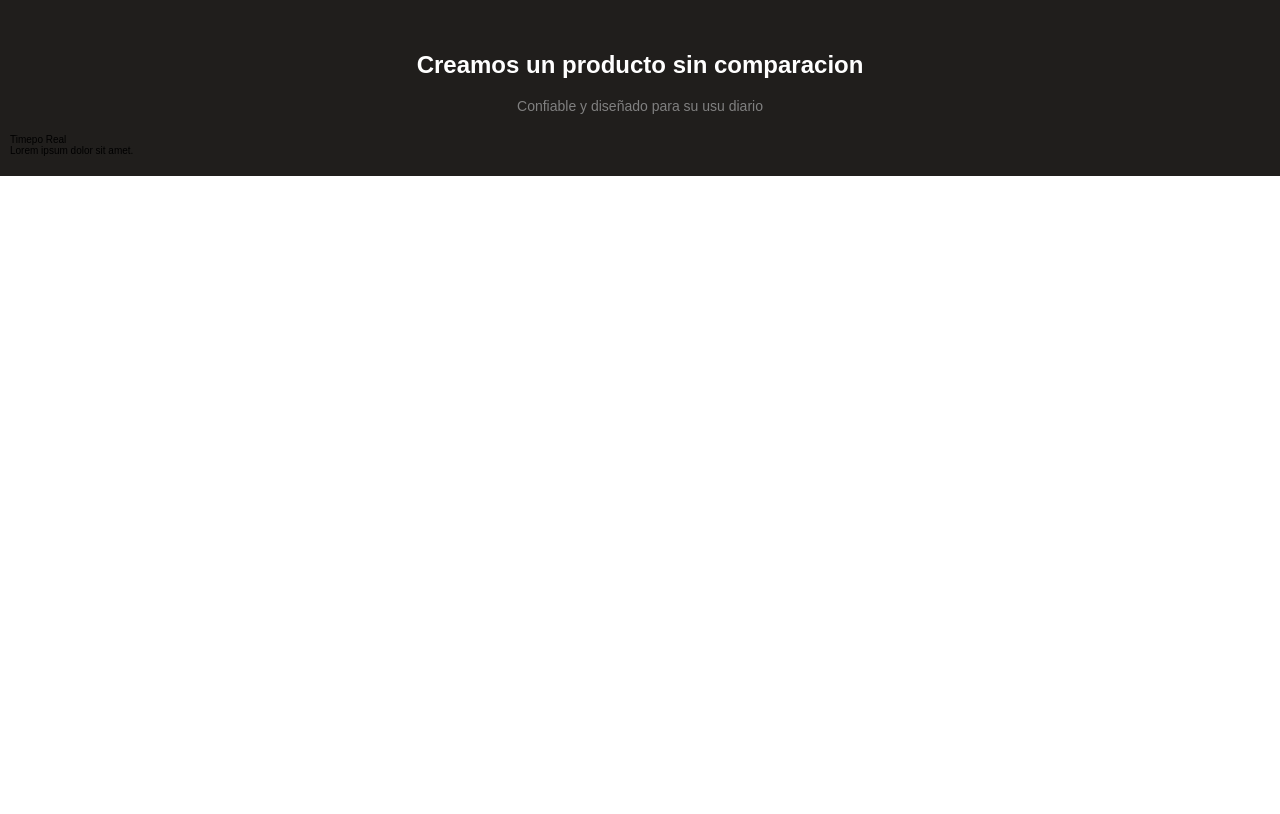
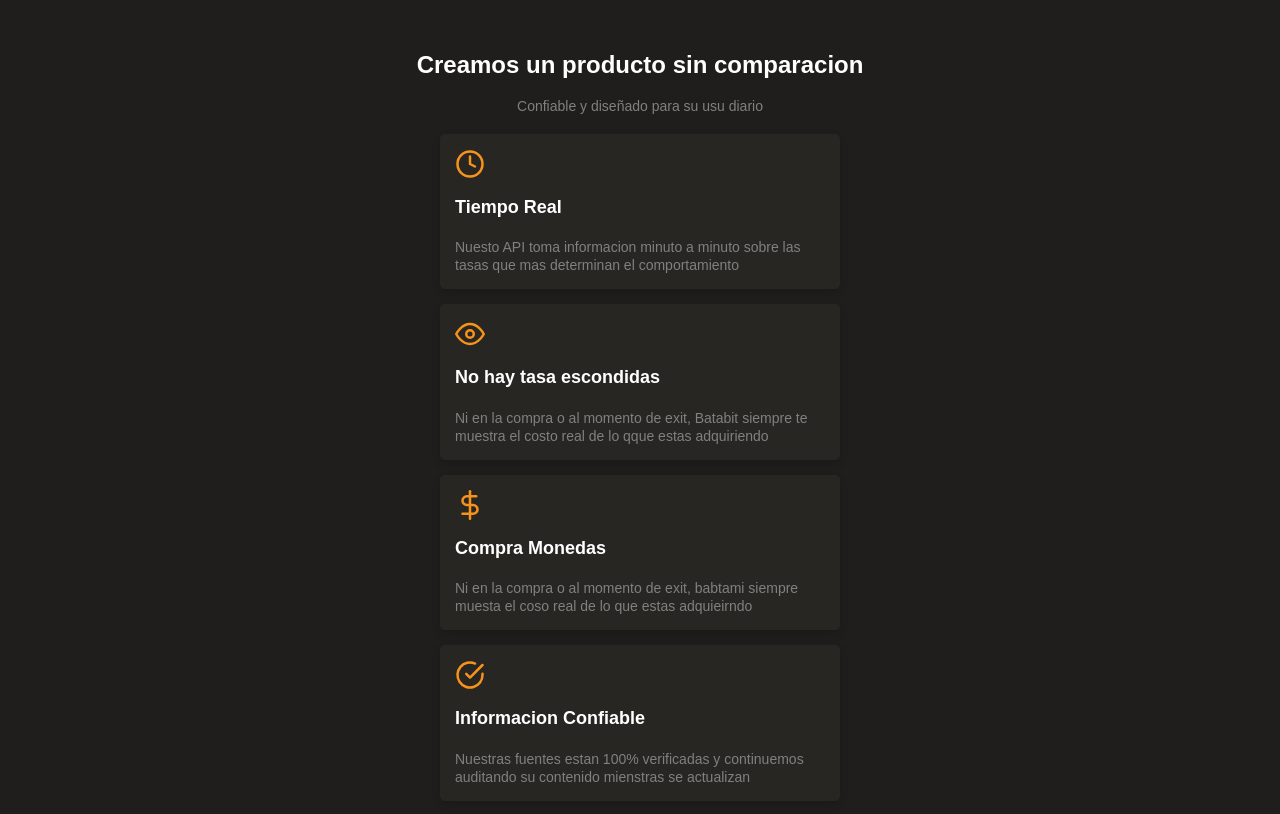
Before and after one commit to MarcoMejiaL/MobileFirst, a plain HTML site: page index.html in a window 1280 px wide. Shown: the part 1146-1960 px from the top of the page. Before the commit the page ends 1322 px from the top, so only its background shows below. Drawn offline with Linux system fonts and the light colour scheme.

Commit message:
se terminaron las cartas

```diff
--- a/assets/css/styles.css
+++ b/assets/css/styles.css
@@ -240,3 +240,66 @@ main{
     line-height: 1.8 rem;
     color: #808080;
 }
+
+.product__cards--container{
+    width: 90%;
+    min-width: 288px;
+    max-width: 400px;
+    min-height: 150px;
+    margin: 15px auto;
+    padding: 15px;
+    background-color: var(--warm-blackplus1);
+    border-radius: 5px;
+    box-shadow: 0 4px 8px rgba(0,0,0,0.16);
+}
+
+.cards-icons {
+    display: inline-block;
+    width: 30px;
+    height: 30px;
+    margin-bottom: 10px ;
+    background-size: cover;
+    background-position: center;
+    background-repeat: no-repeat;
+
+}
+.clock{
+    background-image: url(../icons/clock.svg);
+}
+
+.eye{
+
+    background-image: url(../icons/eye.svg);
+}
+.dollar{
+
+    background-image: url(../icons/dollar-sign.svg);
+
+}
+.checkout{
+
+    background-image: url(../icons/check-circle.svg);
+
+}
+.product__card--title{
+    margin-bottom: 15px;
+    font-size: 1.8rem;
+    font-weight: bold;
+    line-height: 1.8;
+    color: var(--just-white);
+}
+.product__card--body{
+    font-size: 1.4rem;
+    font-weight: 500;
+    line-height: 1.8rem;
+    color: #808080;
+}
+.bitcoin--img__container{
+    width: 100%;
+    min-width: 320px;
+    height: 50vh;
+    background-image: url('../img/bitcoinbaby2x.jpg');
+    background-position: center;
+    background-size: cover;
+    background-repeat: no-repeat;
+}
--- a/index.html
+++ b/index.html
@@ -71,17 +71,44 @@
             </div>
             <section class="product__cards--container">
                 <article class="product__detail--card">
-                    <span class="clock"></span>
-                    <p class="product__card--title">Timepo Real</p>
-                    <p class="product__card--body">Lorem ipsum dolor sit amet. </p>
+                    <span class="cards-icons clock"></span>
+                    <p class="product__card--title">Tiempo Real</p>
+                    <p class="product__card--body">Nuesto API toma informacion minuto a minuto sobre las tasas que mas determinan el comportamiento</p>
                 </article>
 
+
             </section>
+            <section class="product__cards--container">
+              <article class="product__detail--card">
+                  <span class="cards-icons  eye"></span>
+                  <p class="product__card--title">No hay tasa escondidas</p>
+                  <p class="product__card--body">Ni en la compra o al momento de exit, Batabit siempre te muestra el costo real de lo qque estas adquiriendo</p>
+              </article>
 
+
+          </section>
+          <section class="product__cards--container">
+            <article class="product__detail--card">
+                <span class="cards-icons  dollar"></span>
+                <p class="product__card--title">Compra Monedas</p>
+                <p class="product__card--body">Ni en la compra o al momento de exit, babtami siempre muesta el coso real de lo que estas adquieirndo</p>
+            </article>
 
 
         </section>
-        <section></section>
+        <section class="product__cards--container">
+          <article class="product__detail--card">
+              <span class="cards-icons  checkout"></span>
+              <p class="product__card--title">Informacion Confiable</p>
+              <p class="product__card--body">Nuestras fuentes estan 100% verificadas y continuemos auditando su contenido mienstras se actualizan</p>
+          </article>
+
+
+      </section>
+
+
+        </section>
+        <section class="bitcoin--img__container"></section>
         <section></section>
 
     </main>
```
